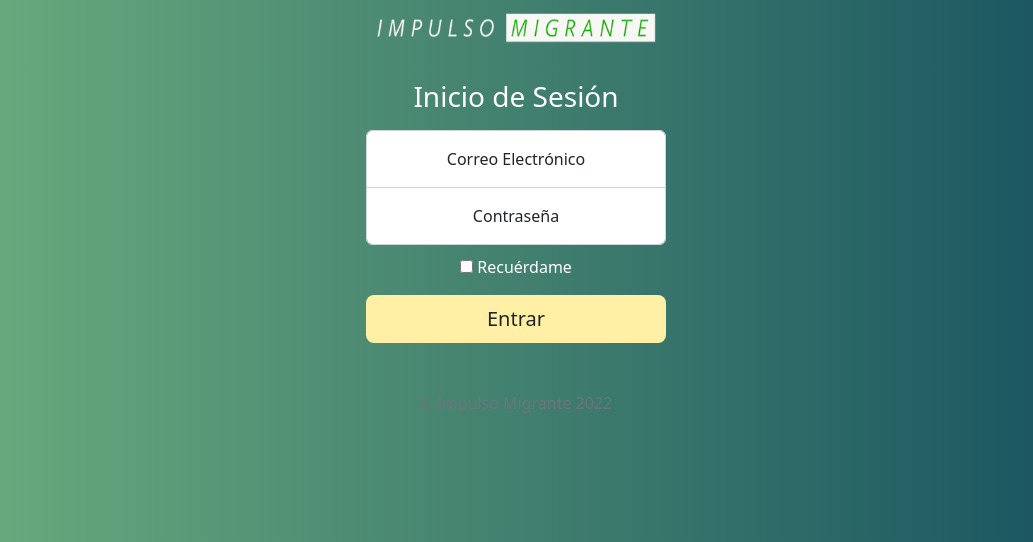
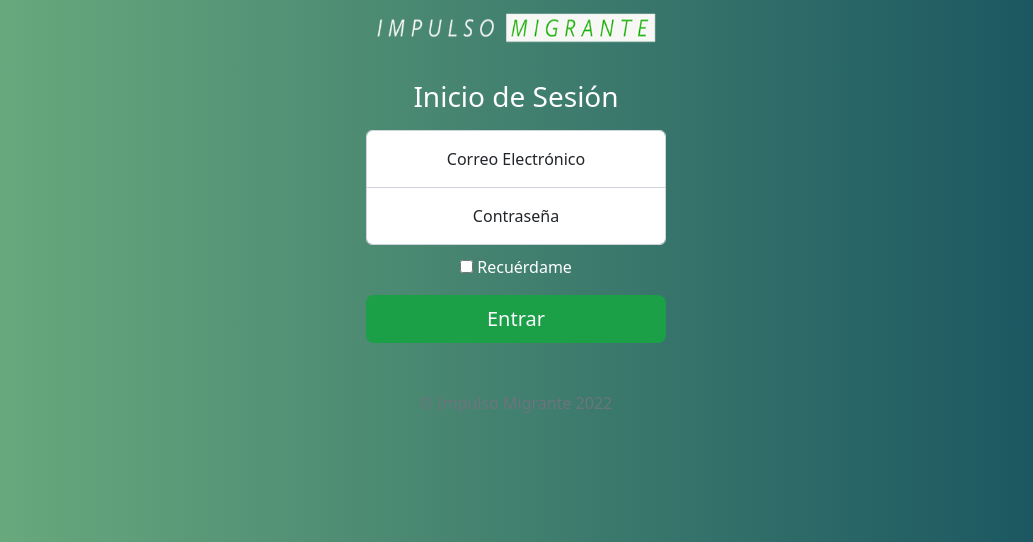
Before and after one commit to arcarielle/pmss, a PHP site: page /php/inicioSesion.php in a window 1280 px wide. Shown: the part 185-727 px from the top of the page, without its empty margins (124-1157 px from the left). Run offline with PHP 8.4, Linux system fonts and the light colour scheme; some libraries are stand-ins or nearby versions.

Commit message:
Boton Entrar inicio sesion

```diff
--- a/php/inicioSesion.php
+++ b/php/inicioSesion.php
@@ -109,7 +109,7 @@ background: linear-gradient(to right, #71B280, #134E5E); /* W3C, IE 10+/ Edge, F
         <input type="checkbox" value="remember-me"> Recuérdame
       </label>
     </div>
-    <button class="w-100 btn btn-lg text-gray" style="background-color: rgb(255, 240, 165)" type="submit">Entrar</button>
+    <button class="w-100 btn btn-lg text-light" style="background-color: rgb(27, 159, 71)" type="submit">Entrar</button>
     <p class="mt-5 mb-3 text-muted">&copy; Impulso Migrante 2022</p>
   </form>
 </main>
```
